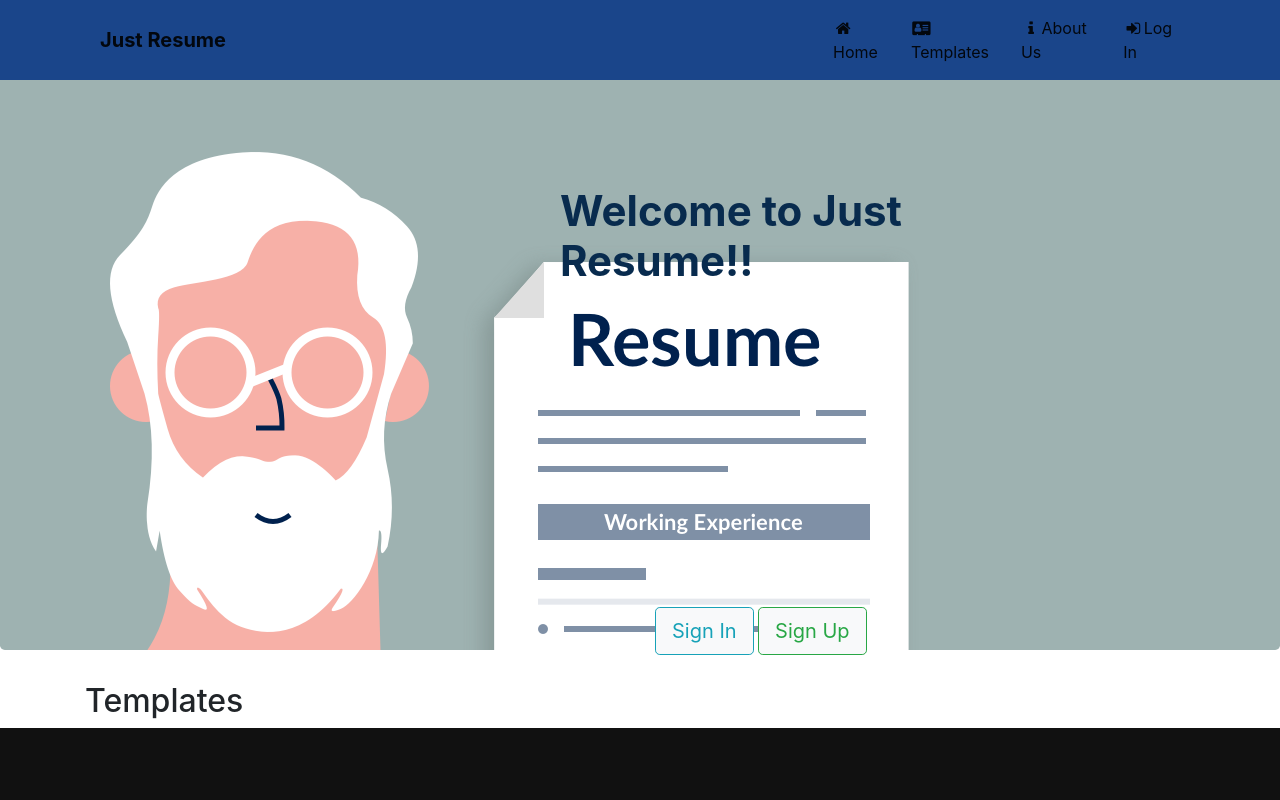
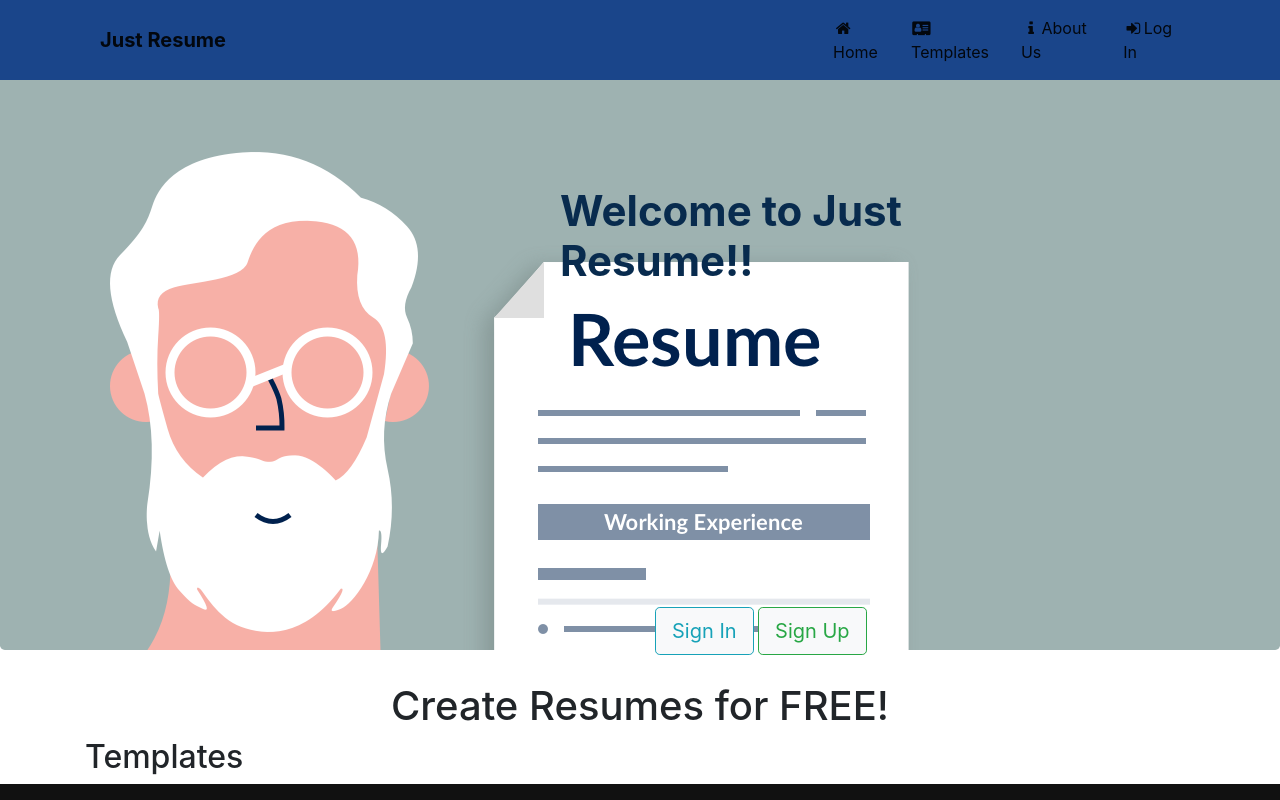
Before and after one commit to abhish3k-11/JustResume, a website: page index.html in a window 1280 px wide. Shown: the top 800 px of the page. Drawn offline with nearby package versions, Linux system fonts and the light colour scheme.

Commit message:
Add files via upload

```diff
--- a/index.html
+++ b/index.html
@@ -59,6 +59,9 @@
     <!-- Header Ends -->
     <!-- No breadcrumb here-->
     <!-- Main body starts -->
+    <div class="contaier">
+        <strong><h1 style="text-align: center;">Create Resumes for FREE!</h1></strong>
+    </div>
     <div>
         <div class="row">
             <div class="container">
```
